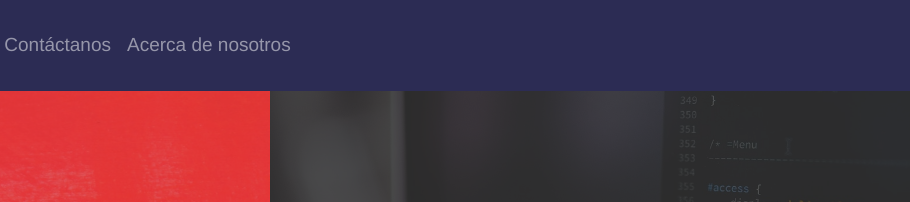
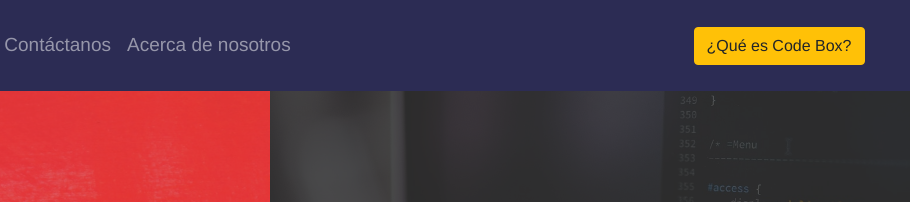
Before and after one commit to intycorea/codebox, a website: page public/index.html in a window 1280 px wide. Shown: the top 202 px of the page, 370-1280 px from the left. Drawn offline with Linux system fonts and the light colour scheme.

Commit message:
estilo ld 2

```diff
--- a/public/index.html
+++ b/public/index.html
@@ -54,7 +54,12 @@
             </li>
 
         </ul>
+        <form class="form-inline my-2 my-lg-0 form-login">
 
+          <button type="button" class="btn btn-warning">¿Qué es Code Box?</button>
+
+
+        </form>
       </div>
     </nav>
 
```
